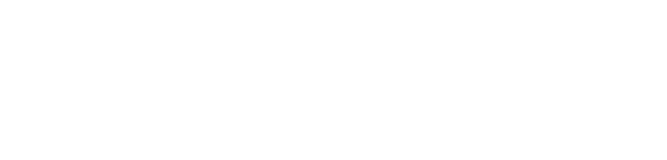
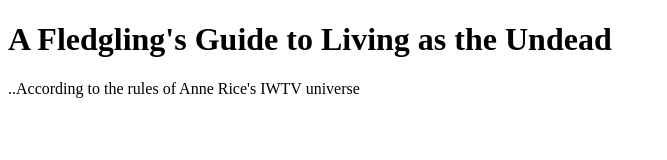
Before and after one commit to Sophia-Giraldo/2-P-Unit-2-Project, a plain HTML site: page index.html in a window 1280 px wide. Shown: the whole page, without its empty margins (0-667 px from the left). Drawn offline with Linux system fonts and the light colour scheme.

Commit message:
base idea

```diff
--- a/index.html
+++ b/index.html
@@ -18,9 +18,17 @@
     <head>
         <meta charset="utf-8">
         <title>Unit 2 Project</title>
+        <style>
+
+
+
+        </style>
     </head>
     <body>
 
+        <h1> A Fledgling's Guide to Living as the Undead </h1>
+
+        <p>..According to the rules of Anne Rice's IWTV universe</p>
 
     </body>
 </html>
```
